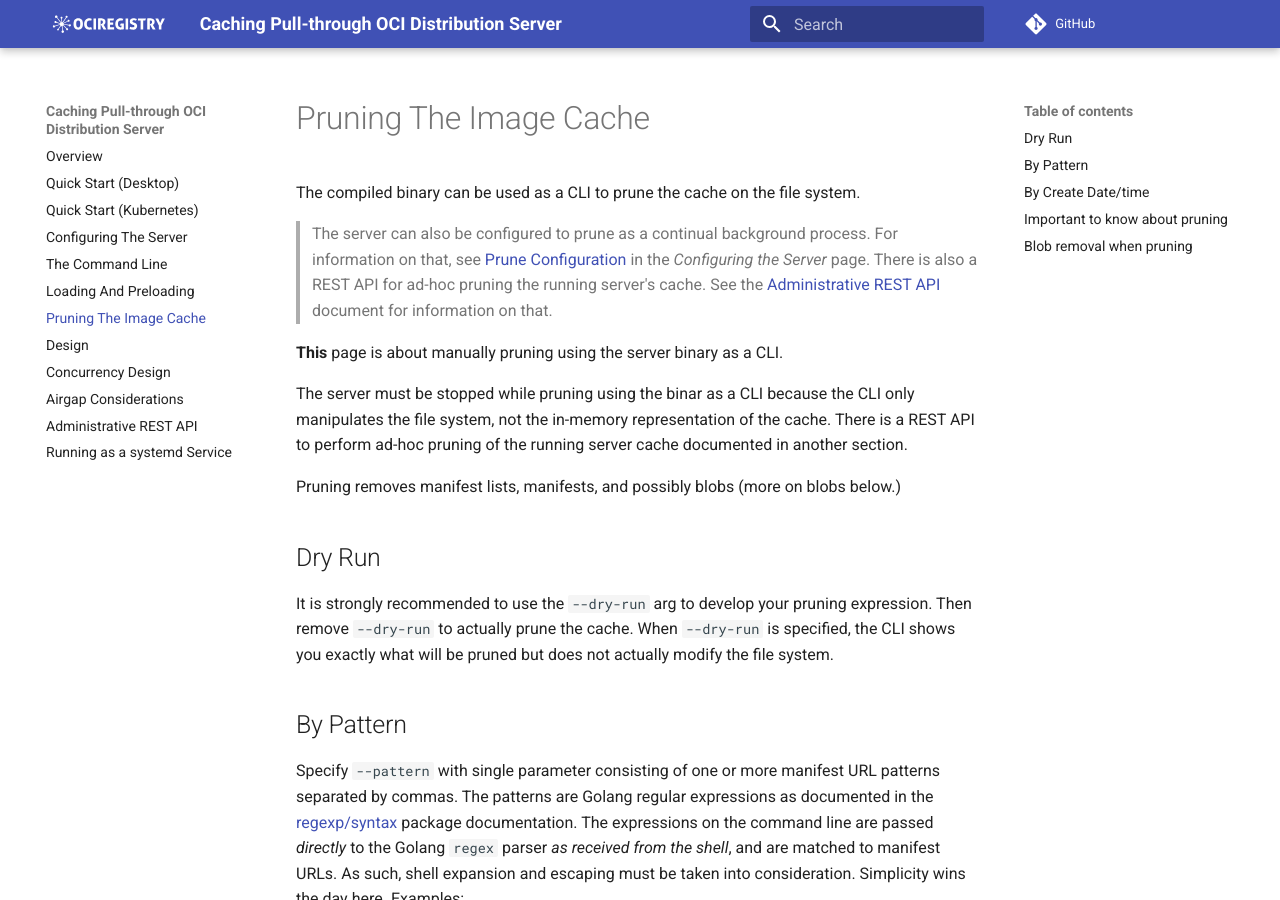
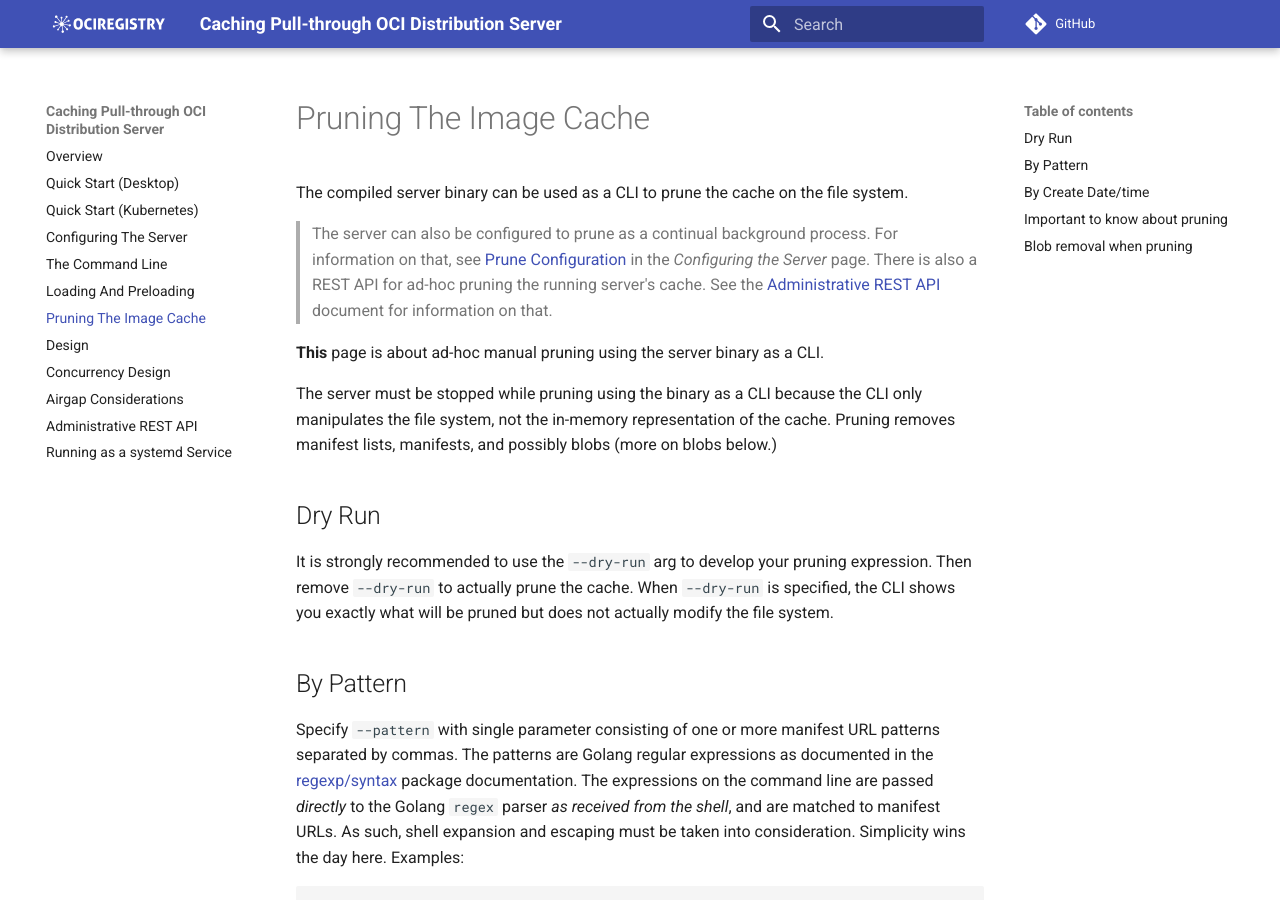
Before and after one commit to aceeric/ociregistry, an MkDocs documentation site: the page built from docs/docs/pruning.md, in a window 1280 px wide and 900 px high. Built offline with MkDocs 1.6.1 and Material for MkDocs 9.7.7, drawn with Linux system fonts in a browser that asks for light colours; comment, search, counter and statistics services are not loaded.

Commit message:
Remove duplicate verbiage from docs

```diff
--- a/docs/docs/pruning.md
+++ b/docs/docs/pruning.md
@@ -1,13 +1,12 @@
 # Pruning The Image Cache
 
-The compiled binary can be used as a CLI to prune the cache on the file system.
+The compiled server binary can be used as a CLI to prune the cache on the file system.
 
 > The server can also be configured to prune as a continual background process. For information on that, see [Prune Configuration](configuring-the-server.md/#prune-configuration) in the _Configuring the Server_ page. There is also a REST API for ad-hoc pruning the running server's cache. See the [Administrative REST API](rest-api.md) document for information on that.
 
-**This** page is about manually pruning using the server binary as a CLI.
+**This** page is about ad-hoc manual pruning using the server binary as a CLI.
 
-The server must be stopped while pruning using the binar as a CLI because the CLI only manipulates the file system, not the in-memory representation of the cache. There is a REST API to perform ad-hoc pruning of the running server cache documented in another section.
-
+The server must be stopped while pruning using the binary as a CLI because the CLI only manipulates the file system, not the in-memory representation of the cache.
 Pruning removes manifest lists, manifests, and possibly blobs (more on blobs below.)
 
 ## Dry Run
```
